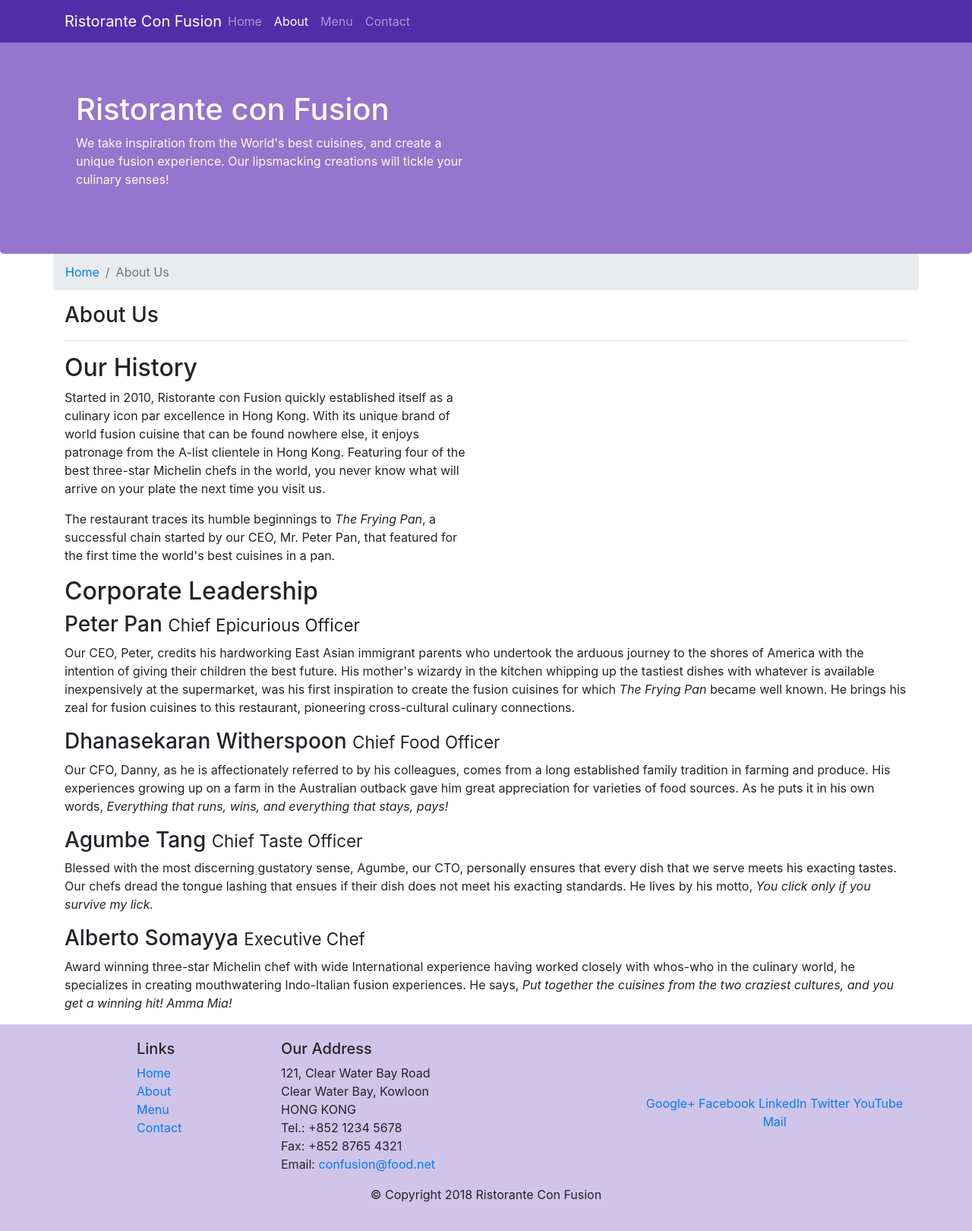
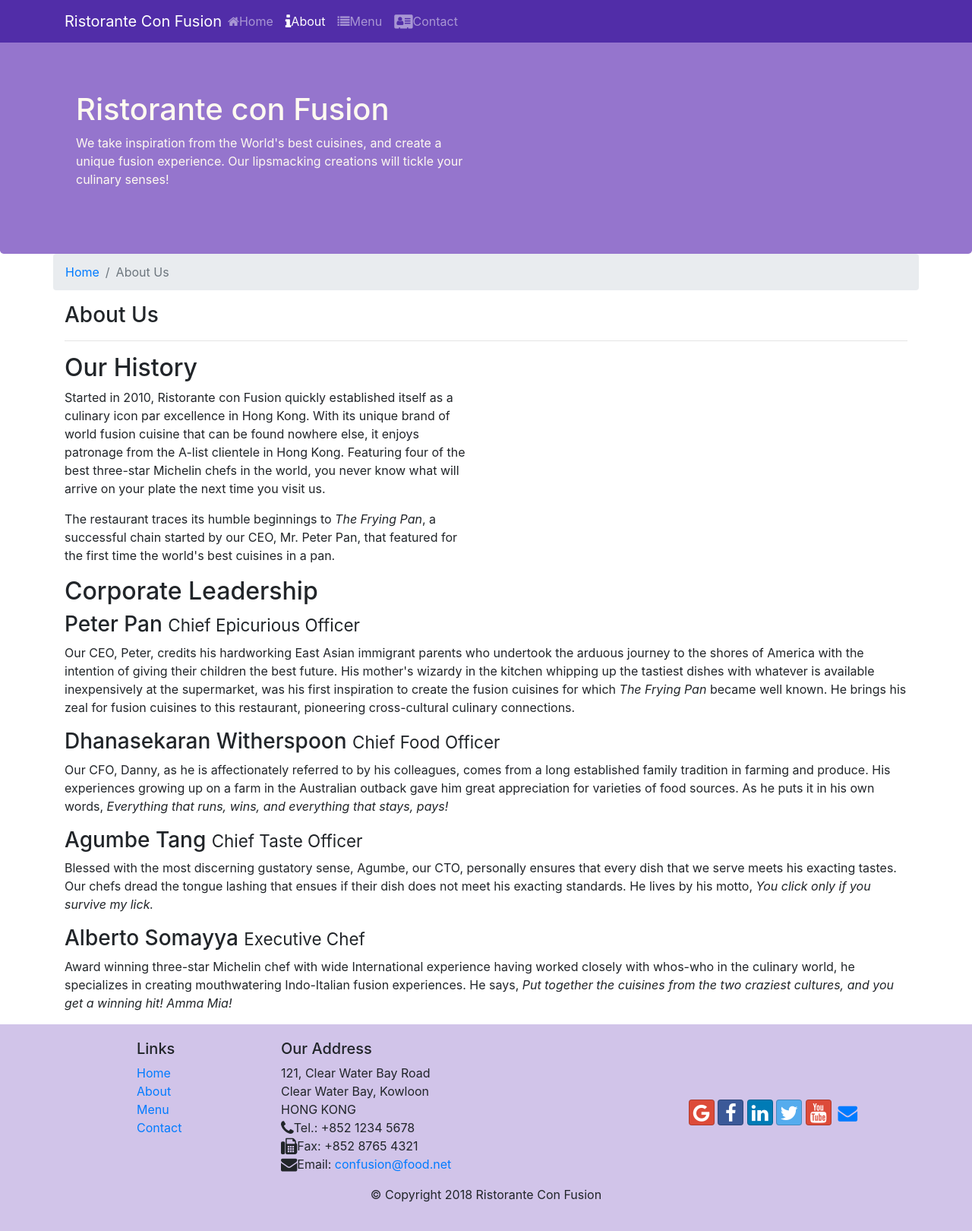
Before and after one commit to Chiaseathao/bootstrap4, a website: page aboutus.html in a window 1280 px wide. Shown: the whole page at 76% size. Drawn offline with nearby package versions, Linux system fonts and the light colour scheme.

Commit message:
icon font

```diff
--- a/aboutus.html
+++ b/aboutus.html
@@ -7,9 +7,12 @@
     <meta name="viewport" content="width=device-width, initial-scale=1, shrink-to-fit=no">
     <meta http-equiv="x-ua-compatible" content="ie=edge">
 
+    <link rel="stylesheet" href="node_modules/bootstrap/dist/css/bootstrap.min.css">
+    <link rel="stylesheet" href="node_modules/font-awesome/css/font-awesome.min.css">
+    <link rel="stylesheet" href="node_modules/bootstrap-social/bootstrap-social.css">
+    <link rel="stylesheet" href="css/styles.css">
+
     <title>Ristorante Con Fusion: About Us</title>
-    <link rel="stylesheet" href="node_modules/bootstrap/dist/css/bootstrap.min.css">
-    <link rel="stylesheet" href="css/styles.css">
 </head>
 
 <body>
@@ -22,10 +25,10 @@
             <a class="navbar-brand mr-auto" href="./index.html">Ristorante Con Fusion</a>
             <div class="collapse navbar-collapse" id="Navbar">
                 <ul class="navbar-nav mr-auto">
-                    <li class="nav-item"><a class="nav-link" href="./index.html">Home</a></li>
-                    <li class="nav-item active"><a class="nav-link" href="./aboutus.html">About</a></li>
-                    <li class="nav-item"><a class="nav-link" href="#">Menu</a></li>
-                    <li class="nav-item"><a class="nav-link" href="#">Contact</a></li>
+                    <li class="nav-item"><a class="nav-link" href="./index.html"><span class="fa fa-home fa-lg>"></span>Home</a></li>
+                    <li class="nav-item active"><a class="nav-link" href="./aboutus.html"><span class="fa fa-info fa-lg"></span>About</a></li>
+                    <li class="nav-item"><a class="nav-link" href="#"><span class="fa fa-list fa-lg>"></span>Menu</a></li>
+                    <li class="nav-item"><a class="nav-link" href="#"><span class="fa fa-address-card fa-lg"></span>Contact</a></li>
                 </ul>
             </div>
         </div>
@@ -100,19 +103,19 @@
 		              121, Clear Water Bay Road<br>
 		              Clear Water Bay, Kowloon<br>
 		              HONG KONG<br>
-		              Tel.: +852 1234 5678<br>
-		              Fax: +852 8765 4321<br>
-		              Email: <a href="mailto:confusion@food.net">confusion@food.net</a>
+                      <i class="fa fa-phone fa-lg"></i>Tel.: +852 1234 5678<br>
+                      <i class="fa fa-fax fa-lg"></i>Fax: +852 8765 4321<br>
+                      <i class="fa fa-envelope fa-lg"></i>Email: <a href="mailto:confusion@food.net">confusion@food.net</a>
 		           </address>
                 </div>
                 <div class="col-12 col-sm-4 align-self-center">
                     <div class="text-center">
-                        <a href="http://google.com/+">Google+</a>
-                        <a href="http://www.facebook.com/profile.php?id=">Facebook</a>
-                        <a href="http://www.linkedin.com/in/">LinkedIn</a>
-                        <a href="http://twitter.com/">Twitter</a>
-                        <a href="http://youtube.com/">YouTube</a>
-                        <a href="mailto:">Mail</a>
+                        <a class="btn btn-social-icon btn-google" href="http://google.com/+"><i class="fa fa-google fa-lg"></i></a>
+                        <a class="btn btn-social-icon btn-facebook" href="http://www.facebook.com/profile.php?id="><i class="fa fa-facebook fa-lg"></i></a>
+                        <a class="btn btn-social-icon btn-linkedin" href="http://www.linkedin.com/in/"><i class="fa fa-linkedin fa-lg"></i></a>
+                        <a class="btn btn-social-icon btn-twitter" href="http://twitter.com/"><i class="fa fa-twitter fa-lg"></i></a>
+                        <a class="btn btn-social-icon btn-google" href="http://youtube.com/"><i class="fa fa-youtube fa-lg"></i></a>
+                        <a class="btn btn-social-icon" href="mailto:"><i class="fa fa-envelope fa-lg"></i></a>
                     </div>
                 </div>
            </div>
--- a/package.json
+++ b/package.json
@@ -15,6 +15,8 @@
   },
   "dependencies": {
     "bootstrap": "^4.0.0",
+    "bootstrap-social": "^5.1.1",
+    "font-awesome": "^4.7.0",
     "jquery": "^3.3.1",
     "popper.js": "^1.12.9"
   }
```
Also changed, not shown: index.html (+15 -13 lines), 1 other file.
